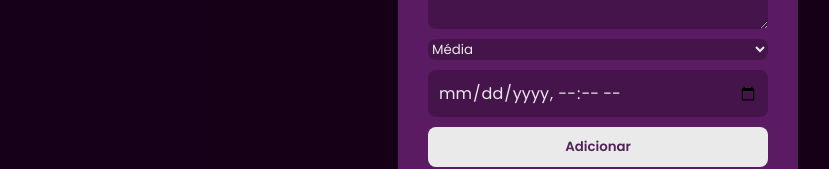
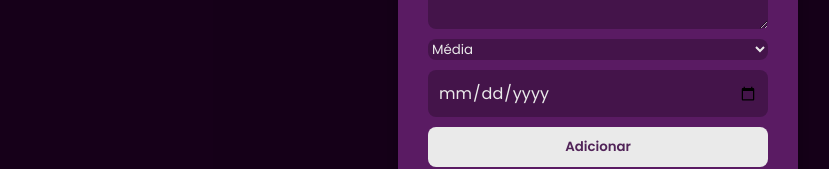
Before and after one commit to GuiFurlaneti/todo-app, a React (Vite) app: page / in a window 1280 px wide. Both pictures are taken after a click on the button "Adicionar". Shown: the part 377-546 px from the top of the page, without its empty margins (42-871 px from the left). Built offline with nearby package versions, Linux system fonts and the light colour scheme; the HTML template or start-up script is replaced by a standard one.

Commit message:
fix: correção data limite tarefas

```diff
--- a/src/App.jsx
+++ b/src/App.jsx
@@ -38,46 +38,33 @@ function App() {
 const adicionarTarefa = () => {
   if (novaTarefa.titulo.trim() === '') return;
 
-    const dataAjustada = novaTarefa.dataLimite
-      ? (() => {
-          const d = new Date(novaTarefa.dataLimite);
-          d.setHours(23, 59, 59, 999); // força final do dia
-          return d.toISOString();
-        })()
-      : '';
+  const dataAjustada = novaTarefa.dataLimite || '';
 
   if (modoEdicao) {
+    const idx = tarefas.findIndex(t => t.id === indiceEditando);
+    if (idx !== -1) {
       const novasTarefas = [...tarefas];
-      novasTarefas[indiceEditando] = {
-        ...novasTarefas[indiceEditando],
+      novasTarefas[idx] = {
+        ...novasTarefas[idx],
         ...novaTarefa,
-        dataLimite: dataAjustada // usa a data ajustada aqui
+        dataLimite: dataAjustada
       };
-
       setTarefas(novasTarefas);
-
-      setMensagem(modoEdicao ? 'Tarefa atualizada!' : 'Tarefa adicionada com sucesso!');
-
-      setTimeout(() => {
-        setMensagem('');
-      }, 3000);
-
+    }
+    setModoEdicao(false);
+    setIndiceEditando(null);
+    setMensagem('Tarefa atualizada!');
+    setTimeout(() => setMensagem(''), 3000);
   } else {
     const nova = {
       id: Date.now(),
       ...novaTarefa,
-        dataLimite: dataAjustada, // usa a data ajustada aqui também
+      dataLimite: dataAjustada,
       concluida: false,
     };
-
     setTarefas([...tarefas, nova]);
-
-      setMensagem(modoEdicao ? 'Tarefa atualizada!' : 'Tarefa adicionada com sucesso!');
-
-      // Limpa a mensagem depois de 3 segundos
-      setTimeout(() => {
-        setMensagem('');
-      }, 3000);
+    setMensagem('Tarefa adicionada com sucesso!');
+    setTimeout(() => setMensagem(''), 3000);
   }
 
   setNovaTarefa({
@@ -87,8 +74,7 @@ function App() {
     dataLimite: '',
   });
 
-    setTelaAtual('inicio'); // volta para tela inicial após adicionar
-
+  setTelaAtual('inicio');
 };
 
 const marcarComoConcluida = (id) => {
@@ -136,9 +122,8 @@ const editarTarefa = (id) => {
             <ListaTarefas
               tarefas={tarefas.filter((t) => {
                 if (!t.dataLimite || t.concluida) return false;
-                const hoje = normalizarData(new Date()); // zera horas para comparar apenas o dia
-                const limite = normalizarData(new Date(t.dataLimite));
-                return limite < hoje; // só entra se a data já passou (não o horário do dia)
+                const hojeStr = new Date().toISOString().slice(0, 10);
+                return t.dataLimite < hojeStr; // atrasadas
               })}
               marcarComoConcluida={marcarComoConcluida}
               removerTarefa={removerTarefa}
@@ -151,9 +136,8 @@ const editarTarefa = (id) => {
             <ListaTarefas
               tarefas={tarefas.filter((t) => {
                 if (!t.dataLimite || t.concluida) return false;
-                const hoje = normalizarData(new Date());
-                const limite = normalizarData(new Date(t.dataLimite));
-                return limite.getTime() === hoje.getTime(); // entra só se for hoje
+                const hojeStr = new Date().toISOString().slice(0, 10);
+                return t.dataLimite === hojeStr; // hoje
               })}
               marcarComoConcluida={marcarComoConcluida}
               removerTarefa={removerTarefa}
--- a/src/components/FormularioTarefa.jsx
+++ b/src/components/FormularioTarefa.jsx
@@ -27,13 +27,9 @@ function FormularioTarefa({ novaTarefa, setNovaTarefa, adicionarTarefa, modoEdic
       </select>
 
       <input
-        type="datetime-local"
-        value={novaTarefa.dataLimite ? new Date(novaTarefa.dataLimite).toISOString().slice(0, 16) : ''}
-        onChange={(e) => {
-          const d = new Date(e.target.value);
-          d.setHours(23, 59, 59, 999); // sempre final do dia
-          setNovaTarefa({ ...novaTarefa, dataLimite: d.toISOString() }); // SALVA como ISO completo
-        }}
+        type="date"
+        value={novaTarefa.dataLimite || ''}
+        onChange={(e) => setNovaTarefa({ ...novaTarefa, dataLimite: e.target.value })}
       />
 
       <button onClick={adicionarTarefa}>
```
Lines whose indentation alone changed are shown as unchanged.
